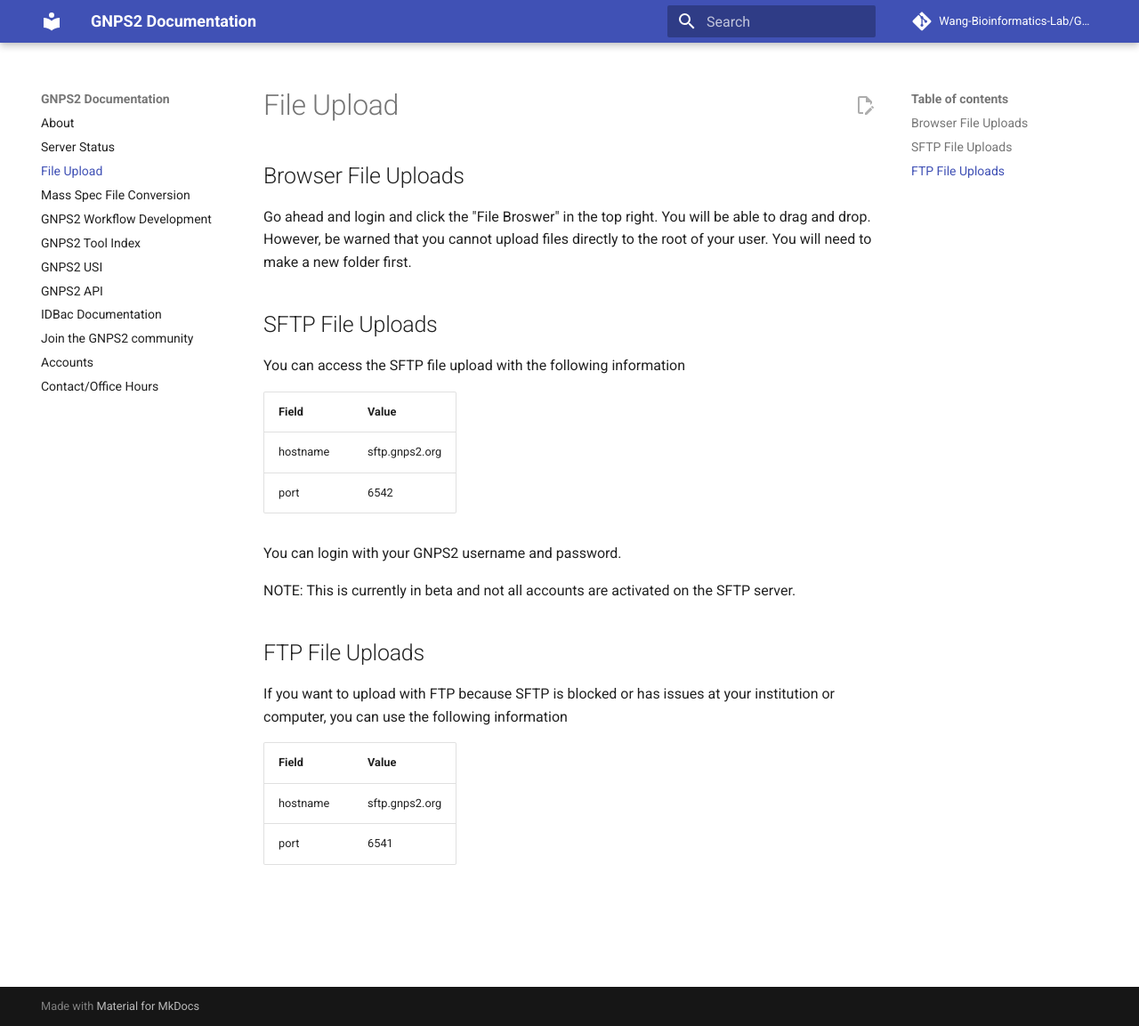
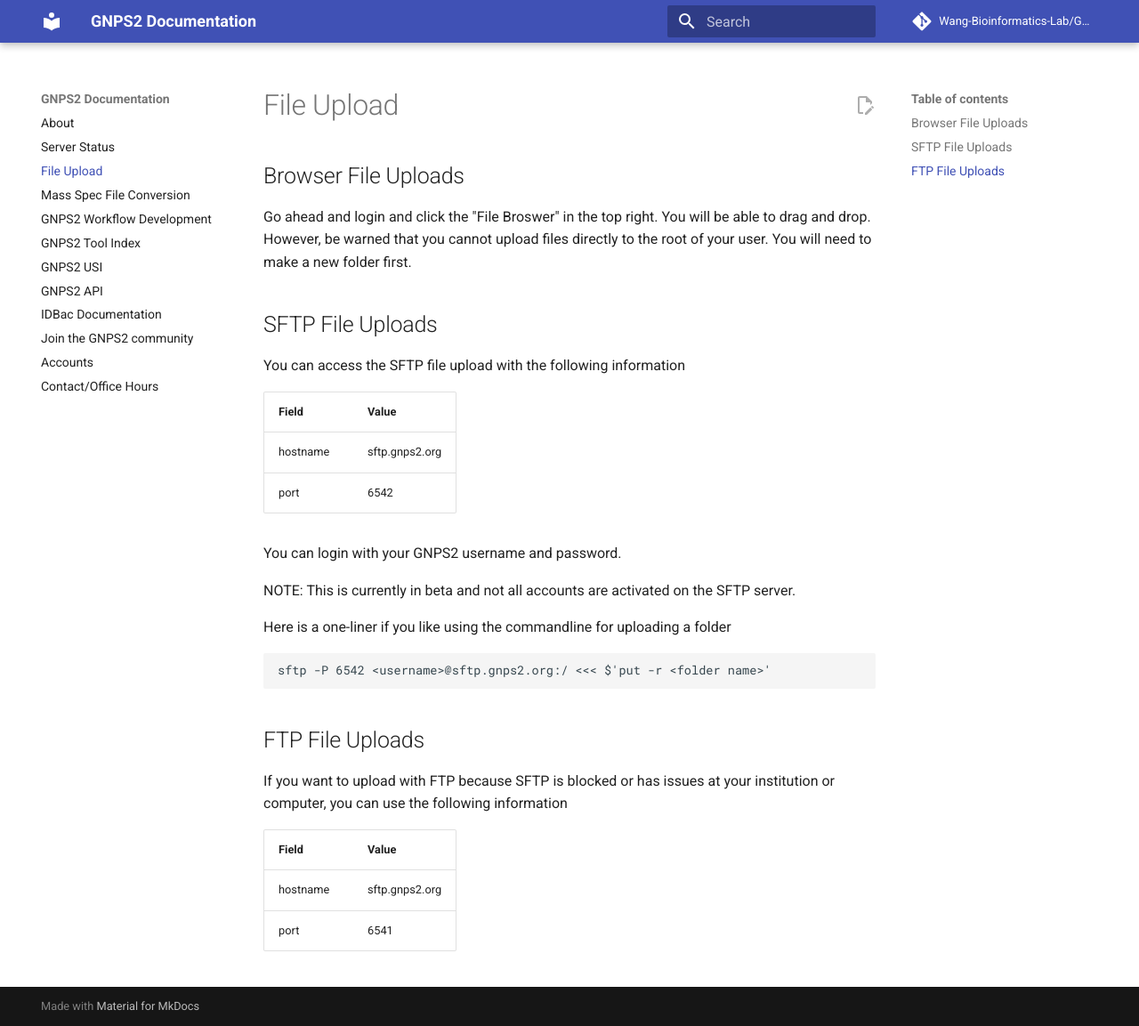
Before and after one commit to Wang-Bioinformatics-Lab/GNPS2_Documentation, an MkDocs documentation site: the page built from docs/fileupload.md, in a window 1280 px wide and 1153 px high. Shown: the whole window at 89% size. Built offline with MkDocs 1.6.1 and Material for MkDocs 9.7.7, drawn with Linux system fonts in a browser that asks for light colours; comment, search, counter and statistics services are not loaded.

Commit message:
updating oneliner

````diff
--- a/docs/fileupload.md
+++ b/docs/fileupload.md
@@ -17,6 +17,12 @@
 
 NOTE: This is currently in beta and not all accounts are activated on the SFTP server.
 
+Here is a one-liner if you like using the commandline for uploading a folder
+
+```
+sftp -P 6542 <username>@sftp.gnps2.org:/ <<< $'put -r <folder name>'
+```
+
 ## FTP File Uploads
 
 If you want to upload with FTP because SFTP is blocked or has issues at your institution or computer, you can use the following information
````
